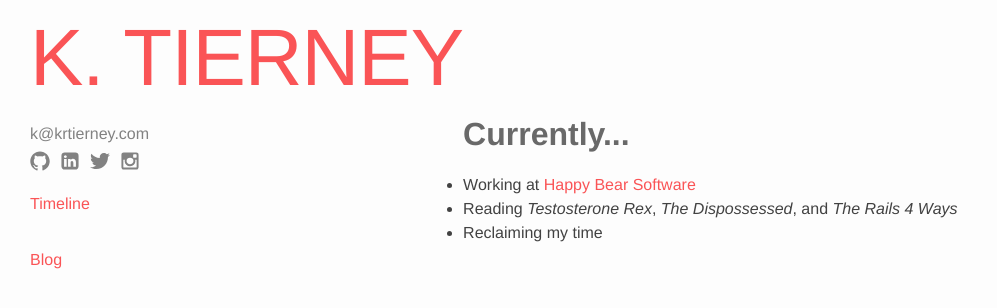
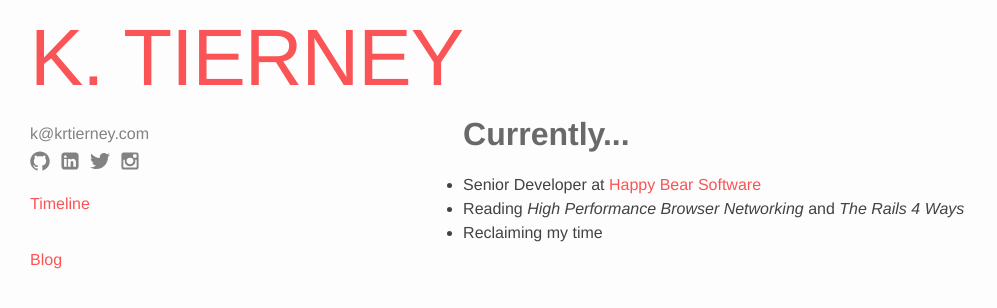
Before and after one commit to krtierney/krtierney.github.io, a Jekyll site: the page built from index.md, in a window 1280 px wide. Shown: the top 308 px of the page, without its empty margins (0-997 px from the left). Built offline with Jekyll 4.4.1, drawn with Linux system fonts in a browser that asks for light colours.

Commit message:
updating current reading list

```diff
--- a/_layouts/home.html
+++ b/_layouts/home.html
@@ -6,8 +6,8 @@ layout: default
 
   <h1>Currently...</h1>
   <ul>
-    <li>Working at <a href="https://www.happybearsoftware.com">Happy Bear Software</a></li>
-    <li>Reading <em>Testosterone Rex</em>, <em>The Dispossessed</em>, and <em>The Rails 4 Ways</em></li>
+    <li>Senior Developer at  <a href="https://www.happybearsoftware.com">Happy Bear Software</a></li>
+    <li>Reading <em>High Performance Browser Networking</em> and <em>The Rails 4 Ways</em></li>
     <li>Reclaiming my time</li>
   </ul>
 
```
